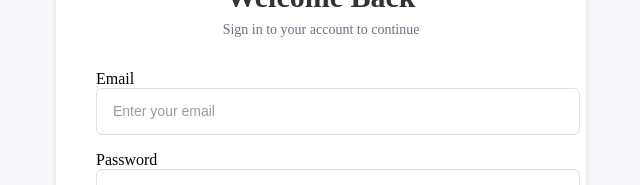
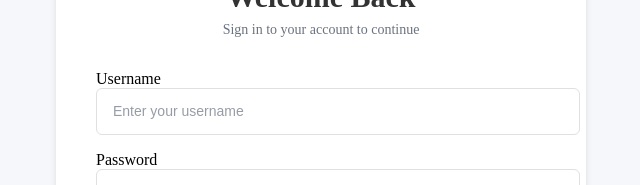
Before and after one commit to CareerHubHQ/career-hub-web, a React (Vite) app in the folder career-hub/: page /login in a window 1280 px wide. Shown: the part 276-461 px from the top of the page, without its empty margins (319-959 px from the left). Built offline with nearby package versions, Linux system fonts and the light colour scheme.

Commit message:
Add user login

```diff
--- a/career-hub/src/components/organisms/Forms/LoginForm.jsx
+++ b/career-hub/src/components/organisms/Forms/LoginForm.jsx
@@ -4,24 +4,24 @@ import Form from "../../atoms/Form/form.atom";
 import FormField from "../../molecules/FormField/form-field";
 import Button from "../../atoms/Button/button.atom";
 
-const LoginForm = () => {
-    const [email, setEmail] = useState("");
+const LoginForm = ({ onSubmit }) => {
+    const [username, setUserName] = useState("");
     const [password, setPassword] = useState("");
 
-    const handleSubmit = (e) => {
+    const handleSubmit = async (e) => {
         e.preventDefault();
-        console.log({ email, password });
+        await onSubmit({ username, password })
     };
 
     return (
         <Form className="login-form" onSubmit={handleSubmit}>
             <FormField
-                label="Email"
-                htmlFor="email"
-                type="email"
-                value={email}
-                onChange={(e) => setEmail(e.target.value)}
-                placeholder="Enter your email"
+                label="Username"
+                htmlFor="username"
+                type="text"
+                value={username}
+                onChange={(e) => setUserName(e.target.value)}
+                placeholder="Enter your username"
                 required
             />
 
--- a/career-hub/src/pages/login/LoginPage.jsx
+++ b/career-hub/src/pages/login/LoginPage.jsx
@@ -2,10 +2,19 @@ import { Link } from "react-router";
 import AuthTemplate from "../../components/templates/AuthTemplate/auth-template";
 import LoginForm from "../../components/organisms/Forms/LoginForm";
 
+import AuthService from "../../services/auth.services";
+
 const LoginPage = () => {
-    const handleLogin = (data) => {
-        console.log("Login data:", data);
-        // Add your login logic here
+    const handleLogin = async (data) => {
+        const { username, password } = data;
+        const hashedPassword = password;
+
+        try {
+            const user = await AuthService.login(username, hashedPassword);
+            //TODO: Store the user data
+        } catch (err) {
+            console.error(err);
+        }
     };
 
     return (
```
Also changed, not shown: career-hub/src/utils/auth.js (deleted, +0 -12 lines), package.json (deleted, +0 -7 lines), 1 other file (tests, documents, lock files or other folders).
